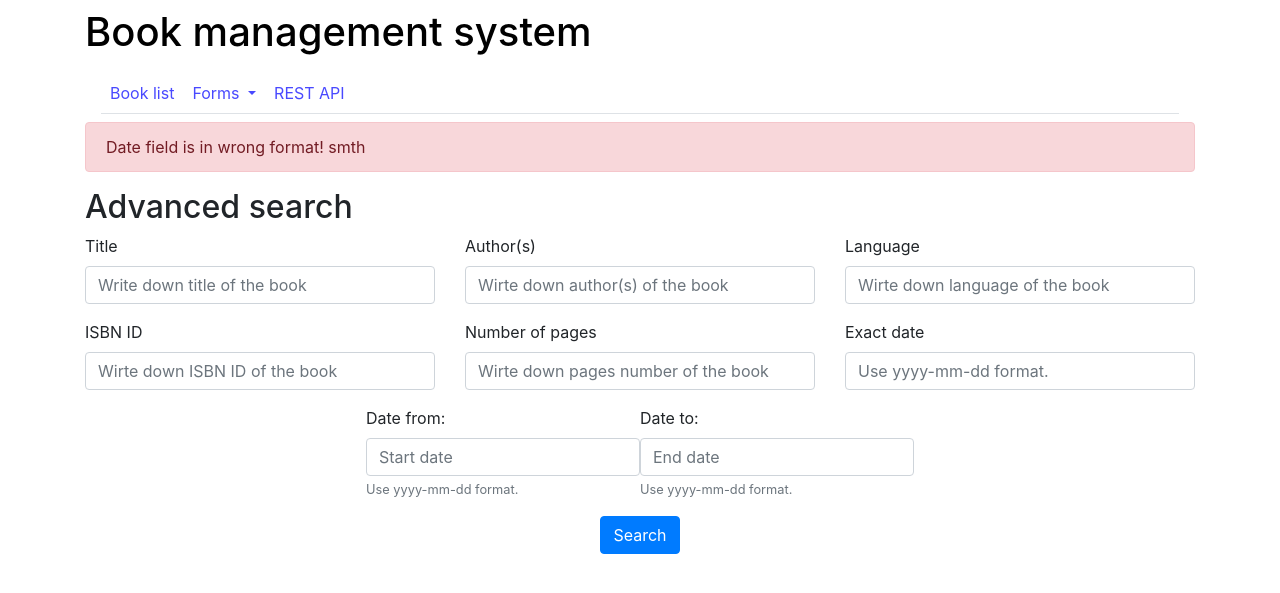
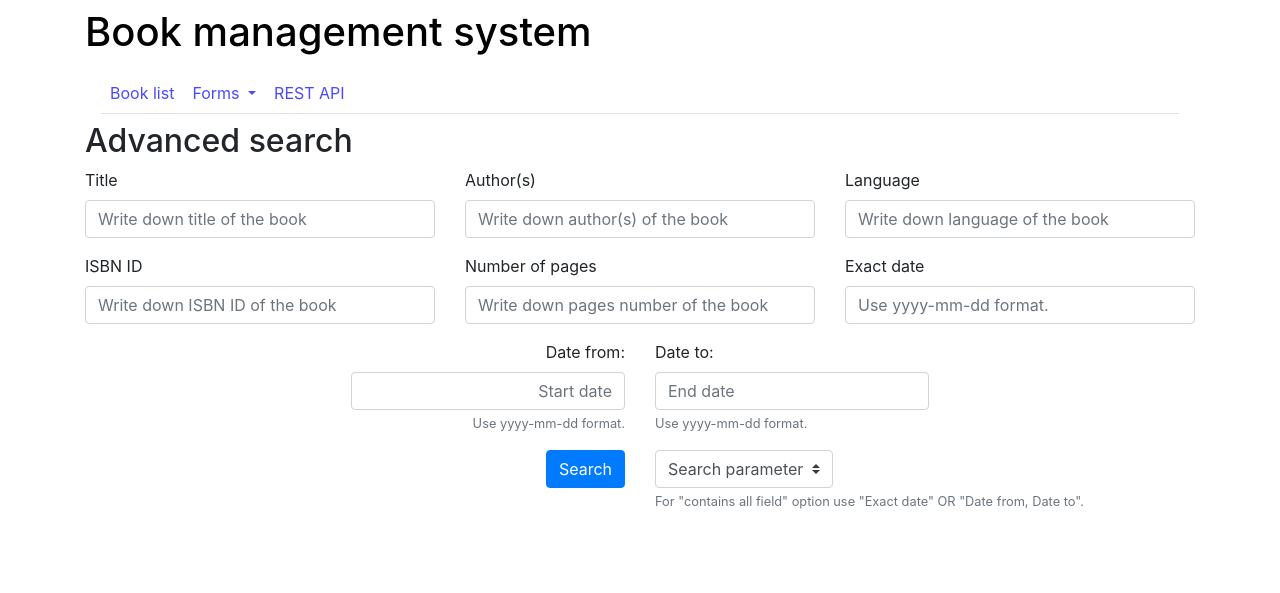
Before and after one commit to mickac/book-management-system, a Django app: page /book_advanced_searching in a window 1280 px wide. Shown: the top 593 px of the page. Run offline with Django 3.2, Linux system fonts and the light colour scheme; some libraries are stand-ins or nearby versions.

Commit message:
Changing structure of advanced searching, adding 'Contains any field' functionality' with 'contains all fields' yet to do

```diff
--- a/bookManagement/templates/book_advanced_searching.html
+++ b/bookManagement/templates/book_advanced_searching.html
@@ -3,4 +3,16 @@
     {% block advancedsearch_form %}
         {% include 'items/forms/advancedsearch_form.html' %}
     {% endblock %}
+    <div class="container">
+        {% if books %}
+            <h3>Results:</h3>
+            {% block booklist_table %}
+                {% include 'items/tables/booklist_table.html'%}
+            {% endblock %}
+        {% endif %}
+        {% if nobooks %}
+            <h3>Results:</h3>
+                <p>There are no such books in the system.</p>
+        {% endif %}
+    </div>
 {% endblock %}
--- a/bookManagement/templates/items/forms/advancedsearch_form.html
+++ b/bookManagement/templates/items/forms/advancedsearch_form.html
@@ -2,12 +2,11 @@
 <div class="container">
     {% if error %}
         <div class="alert alert-danger" role="alert">
-            Date field is in wrong format! {{error}}
+            {{error}}
         </div>
     {% endif %}
     <h2>Advanced search</h2>
-    <form method="post">
-        {% csrf_token %}
+    <form method="get">
         <div class="row">
             <div class="form-group col-md-4">
                 <label for="titleLabel">Title</label>
@@ -15,21 +14,21 @@
             </div>
             <div class="form-group col-md-4">
                 <label for="authorsLabel">Author(s)</label>
-                <input type="text" class="form-control" name="authors" placeholder="Wirte down author(s) of the book">
+                <input type="text" class="form-control" name="authors" placeholder="Write down author(s) of the book">
             </div>
             <div class="form-group col-md-4">
                 <label for="languageLabel">Language</label>
-                <input type="text" class="form-control" name="language" placeholder="Wirte down language of the book">
+                <input type="text" class="form-control" name="language" placeholder="Write down language of the book">
             </div>
         </div>
         <div class="row">
             <div class="form-group col-md-4">
                 <label for="isbnIdLabel">ISBN ID</label>
-                <input type="text" class="form-control" name="isbnId" placeholder="Wirte down ISBN ID of the book">
+                <input type="text" class="form-control" name="isbnId" placeholder="Write down ISBN ID of the book">
             </div>
             <div class="form-group col-md-4">
                 <label for="pageCountLabel">Number of pages</label>
-                <input type="text" class="form-control" name="pageCount" placeholder="Wirte down pages number of the book">
+                <input type="text" class="form-control" name="pageCount" placeholder="Write down pages number of the book">
             </div>
             <div class="form-group col-md-4">
                 <label for="exactDateLabel">Exact date</label>
@@ -37,26 +36,44 @@
             </div>
         </div>
         <div class="d-flex justify-content-center">
-            <div class="form-group">
+            <div class="col text-right">
+            <div class="form-group float-right">
                 <label for="dateStartLabel">Date from:</label>
-                <input type="text" class="form-control" name="dateStart" placeholder="Start date">
+                <input type="text" class="form-control text-right" name="dateStart" placeholder="Start date" style="width:auto;">
                 <small id="dateStartHelpBlock" class="form-text text-muted">
                     Use yyyy-mm-dd format.
                 </small>
             </div>
+            </div>
+            <div class="col text-left">
             <div class="form-group">
                 <label for="dateEndLabel">Date to:</label>
-                <input type="text" class="form-control" name="dateEnd" placeholder="End date">
+                <input type="text" class="form-control" name="dateEnd" placeholder="End date" style="width:auto;">
                 <small id="dateEndHelpBlock" class="form-text text-muted">
                     Use yyyy-mm-dd format.
                 </small>
             </div>
+            </div>
         </div>
         <div class="d-flex justify-content-center">
-            <div class="form-group">
-                <button type="submit" class="btn btn-primary text-center">
-                    <span class="glyphicon glyphicon-ok"></span> Search
-                </button>
+            <div class="col text-right">
+                <div class="form-group">
+                    <button type="submit" class="btn btn-primary text-center">
+                        <span class="glyphicon glyphicon-ok"></span> Search
+                    </button>
+                </div>
+            </div>
+            <div class="col text-left">
+                <div class="form-group">
+                    <select class="browser-default custom-select" style="width:auto;" name="parameter">
+                        <option value="0">Search parameter</option>
+                        <option value="1">Contains any field</option>
+                        <option value="2">Contains all fields</option>
+                    </select>
+                    <small id="dateEndHelpBlock" class="form-text text-muted">
+                        For "contains all field" option use "Exact date" OR "Date from, Date to".
+                    </small>
+                </div>
             </div>
         </div>
     </form>
--- a/bookManagement/views.py
+++ b/bookManagement/views.py
@@ -185,74 +185,118 @@
         return render(request, 'error.html', {'em':error_message, 'e':error})
 
 def book_advanced_searching(request):
-    if request.method == 'POST':
-        form = AdvancedSearch(request.POST)
-        if form.is_valid():
-            title = form.cleaned_data.get('title')
-            authors = form.cleaned_data.get('authors')
-            language = form.cleaned_data.get('language')
-            isbnId = form.cleaned_data.get('isbnId')
-            pageCount = form.cleaned_data.get('pageCount')
-            dateStart = form.cleaned_data.get('dateStart')
-            dateEnd = form.cleaned_data.get('dateEnd')
-            exactDate = form.cleaned_data.get('exactDate')
-            if(exactDate == None):
-                exactDate = ""
-            if(pageCount == None):
-                pageCount = 0
-            try:
-                if(dateStart == "" and dateEnd == ""):
-                    book_list = Book.objects.filter(
-                        Q(title__exact=title) |
-                        Q(authors__exact=authors) |
-                        Q(language__exact=language) |
-                        Q(isbnId__exact=isbnId) |
-                        Q(pageCount__exact=pageCount) |
-                        Q(publishedDate__icontains=exactDate)
-                    )
-                if(dateStart != "" and dateEnd == ""):
-                    book_list = Book.objects.filter(
-                        Q(title__exact=title) |
-                        Q(authors__exact=authors) |
-                        Q(language__exact=language) |
-                        Q(isbnId__exact=isbnId) |
-                        Q(pageCount__exact=pageCount) |
-                        Q(publishedDate__icontains=exactDate) |
-                        Q(publishedDate__range=[dateStart, datetime.datetime.now()])
-                    )
-                elif(dateStart == "" and dateEnd != ""):
-                    book_list = Book.objects.filter(
-                        Q(title__exact=title) |
-                        Q(authors__exact=authors) |
-                        Q(language__exact=language) |
-                        Q(isbnId__exact=isbnId) |
-                        Q(pageCount__exact=pageCount) |
-                        Q(publishedDate__icontains=exactDate) |
-                        Q(publishedDate__range=["1000-01-01", dateEnd])
-                    )
-                else:
-                    book_list = Book.objects.filter(
-                        Q(title__exact=title) |
-                        Q(authors__exact=authors) |
-                        Q(language__exact=language) |
-                        Q(isbnId__exact=isbnId) |
-                        Q(pageCount__exact=pageCount) |
-                        Q(publishedDate__icontains=exactDate) |
-                        Q(publishedDate__range=[dateStart, dateEnd])
-                    )
-                page = request.GET.get('page', 1)
-                paginator = Paginator(book_list, 5)
+    if request.method == 'GET':
+        if (len(request.GET) > 0):
+            print(request.GET)
+            title = request.GET.get('title')
+            authors = request.GET.get('authors')
+            language = request.GET.get('language')
+            isbnId = request.GET.get('isbnId')
+            pageCount = request.GET.get('pageCount')
+            dateStart = request.GET.get('dateStart')
+            dateEnd = request.GET.get('dateEnd')
+            exactDate = request.GET.get('exactDate')
+            if (request.GET.get("parameter") == '2'):
                 try:
-                    books = paginator.page(page)
-                except PageNotAnInteger:
-                    books = paginator.page(1)
-                except EmptyPage:
-                    books = paginator.page(paginator.num_pages)
+                    if(dateStart == "" and dateEnd == ""):
+                        book_list = Book.objects.filter(
+                            Q(title__exact=title) |
+                            Q(authors__exact=authors) |
+                            Q(language__exact=language) |
+                            Q(isbnId__exact=isbnId) |
+                            Q(pageCount__exact=pageCount) |
+                            Q(publishedDate__exact=exactDate)
+                        )
+                    elif(exactDate == ""):
+                        book_list = Book.objects.filter(
+                            Q(title__exact=title) |
+                            Q(authors__exact=authors) |
+                            Q(language__exact=language) |
+                            Q(isbnId__exact=isbnId) |
+                            Q(pageCount__exact=pageCount) |
+                            Q(publishedDate__range=[dateStart, dateEnd])
+                        )
+                    else:
+                        error = 'Use "Exact date" OR "Date from, Date to" for contants all field!'
+                        return render(request, 'book_advanced_searching.html', { 'error': error })
+                    page = request.GET.get('page', 1)
+                    paginator = Paginator(book_list, 5)
+                    try:
+                        books = paginator.page(page)
+                    except PageNotAnInteger:
+                        books = paginator.page(1)
+                    except EmptyPage:
+                        books = paginator.page(paginator.num_pages)
 
-                return render(request, 'book_search.html', { 'books': books })
-            except Exception as error:
-                return render(request, 'book_advanced_searching.html', {'error':error})
+                    return render(request, 'book_advanced_searching.html', { 'books': books })
+                except Exception as error:
+                    return render(request, 'book_advanced_searching.html', {'error':error})
+            elif(request.GET.get("parameter") == '1'):
+                if(exactDate == ""):
+                    exactDate = "1000-01-01"
+                if(pageCount == ""):
+                    pageCount = 0
+                try:
+                    if(dateStart == "" and dateEnd == ""):
+                        book_list = Book.objects.filter(
+                            Q(title__exact=title) |
+                            Q(authors__exact=authors) |
+                            Q(language__exact=language) |
+                            Q(isbnId__exact=isbnId) |
+                            Q(pageCount__exact=pageCount) |
+                            Q(publishedDate__exact=exactDate)
+                        )
+                    elif(dateStart != "" and dateEnd == ""):
+                        book_list = Book.objects.filter(
+                            Q(title__icontains=title) |
+                            Q(authors__icontains=authors) |
+                            Q(language__icontains=language) |
+                            Q(isbnId__icontains=isbnId) |
+                            Q(pageCount__icontains=pageCount) |
+                            Q(publishedDate__icontains=exactDate) |
+                            Q(publishedDate__range=[dateStart, datetime.datetime.now()])
+                        )
+                    elif(dateStart == "" and dateEnd != ""):
+                        book_list = Book.objects.filter(
+                            Q(title__icontains=title) |
+                            Q(authors__icontains=authors) |
+                            Q(language__icontains=language) |
+                            Q(isbnId__icontains=isbnId) |
+                            Q(pageCount__icontains=pageCount) |
+                            Q(publishedDate__icontains=exactDate) |
+                            Q(publishedDate__range=["1000-01-01", dateEnd])
+                        )
+                    else:
+                        book_list = Book.objects.filter(
+                            Q(title__icontains=title) |
+                            Q(authors__icontains=authors) |
+                            Q(language__icontains=language) |
+                            Q(isbnId__icontains=isbnId) |
+                            Q(pageCount__icontains=pageCount) |
+                            Q(publishedDate__icontains=exactDate) |
+                            Q(publishedDate__range=[dateStart, dateEnd])
+                        )
+
+                    page = request.GET.get('page', 1)
+                    paginator = Paginator(book_list, 5)
+                    try:
+                        books = paginator.page(page)
+                    except PageNotAnInteger:
+                        books = paginator.page(1)
+                    except EmptyPage:
+                        books = paginator.page(paginator.num_pages)
+
+                    if (book_list.exists() == False):
+                        nobooks = True
+                        return render(request, 'book_advanced_searching.html', { 'nobooks': nobooks, 'books':books })
+                    else:
+                        return render(request, 'book_advanced_searching.html', { 'books': books })
+                except Exception as error:
+                    return render(request, 'book_advanced_searching.html', {'error':error})
+            elif(request.GET.get("parameter") == '0'):
+                error = "Please choose Search parameter first!"
+                return render(request, 'book_advanced_searching.html', {'error': error})
         else:
-            return render(request, 'book_search.html')
+            return render(request, 'book_advanced_searching.html')
     else:
         return render(request, 'book_advanced_searching.html', {'error':"smth"})
```
